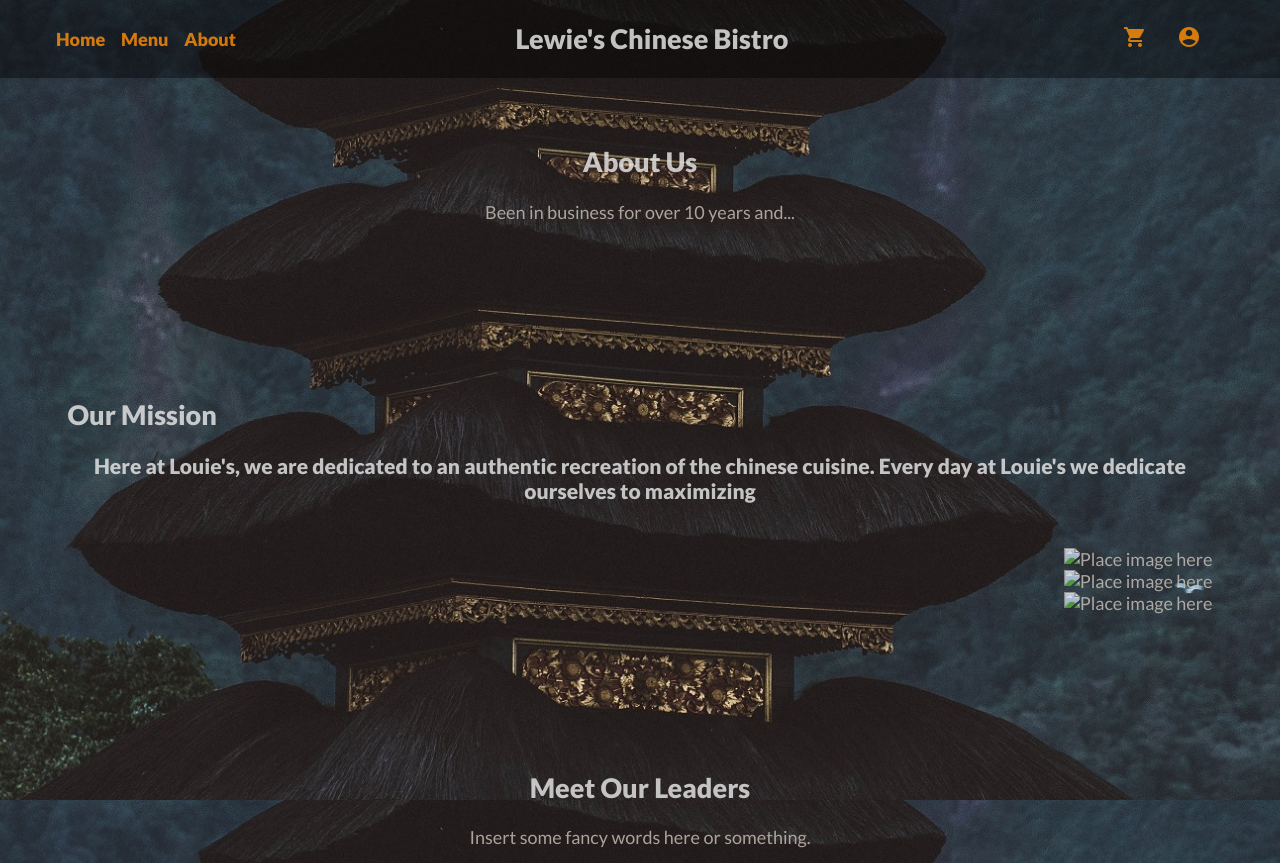
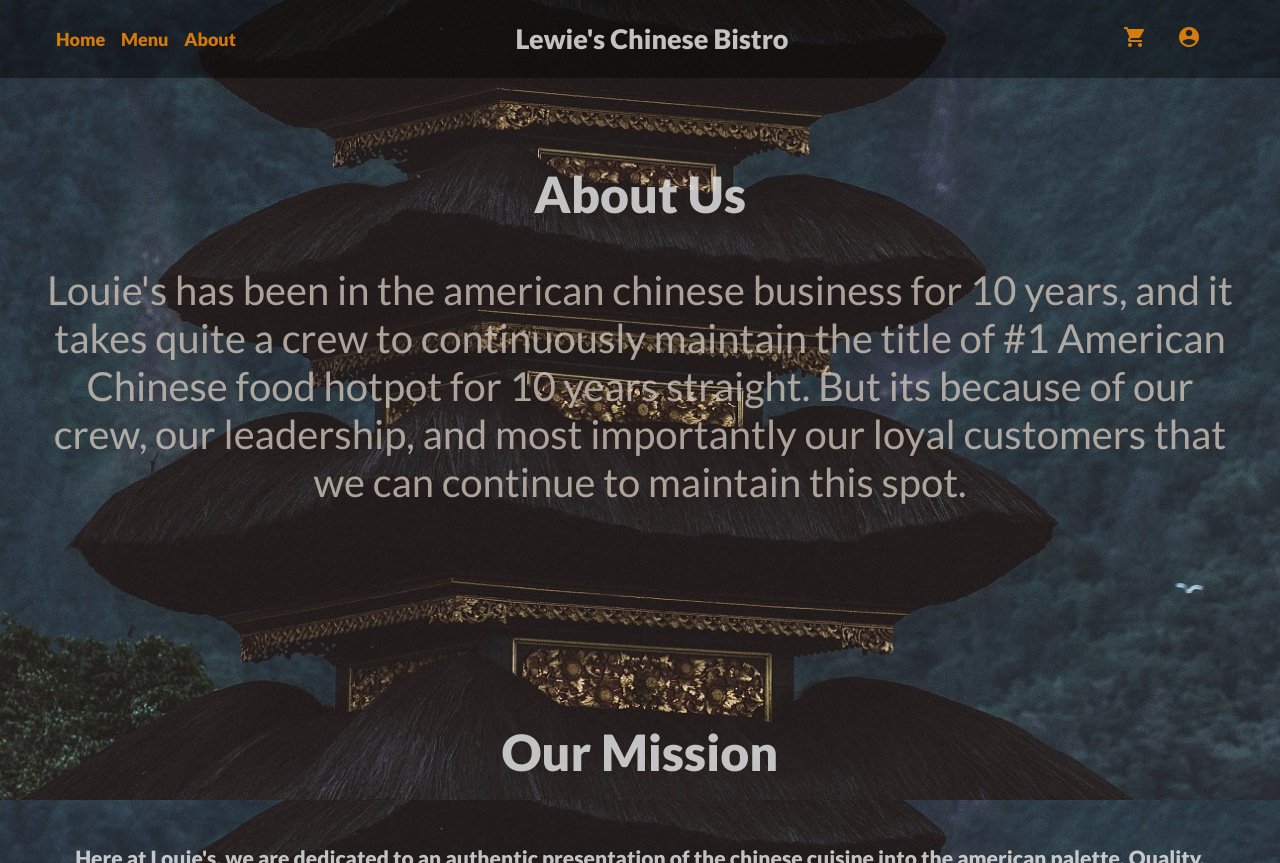
Before and after one commit to abatgali/ProjectGroup10, a PHP site: page /about.php in a window 1280 px wide. Shown: the top 863 px of the page. Run offline with PHP 8.4, Linux system fonts and the light colour scheme.

Commit message:
About Us completed

```diff
--- a/about.php
+++ b/about.php
@@ -12,31 +12,29 @@ require("includes/header.php");
 ?>
 
             <div class="aboutTop">
-                <h2>About Us</h2>
-                <p>Been in business for over 10 years and...</p>
+                <h2 class="aboutTitle">About Us</h2>
+                <p class="aboutUs">Louie's has been in the american chinese business for 10 years, and it takes quite a crew to continuously maintain the title of #1 American Chinese food hotpot for 10 years straight. But its because of our crew, our leadership, and most importantly our loyal customers that we can continue to maintain this spot. </p>
             </div>
             <br>
             <div class="aboutMid">
                 <article>
-                    <h2>Our Mission</h2>
-                    <h3>Here at Louie's, we are dedicated to an authentic recreation of the chinese cuisine. Every day at Louie's we dedicate ourselves to maximizing</h3>
+                    <h1 class="aboutTitle"> Our Mission</h1><br>
+                    <h3>Here at Louie's, we are dedicated to an authentic presentation of the chinese cuisine into the american palette. Quality, Consistency, and Integrity are
+                        the three most important factors that go into every dish you're served by us, and we can promise you that you'll be able to taste the fresh, locally sourced, and handmade quality that goes into every dish.
+                        Every part of our crew from our CEO Louie Zhu, to the cashier at your local restaurant pride themselves on meeting these standards, and its because of this love and caring environment that we can provide america with the best chinese they'll ever have!
+                    </h3>
                 </article>
-                <aside>
-                    <div class="aboutMidPic1">
-                        <img src="" alt="Place image here">
+
+                    <div class="aboutMidPics">
+                        <img id="aboutMidPic1" src="images/I0000dHTeoiOvkfg.jpg" alt="Place image here">
+                        <img id="aboutMidPic2" src="images/istockphoto-466666638-170667a.jpg" alt="Place image here">
+                        <img id="aboutMidPic3" src="images/portrait-happy-proud-asian-chef-smiling-camera-kitchen-successful-restaurant-culinary-business-concept-178738673.jpg" alt="Place image here">
                     </div>
-                    <div class="aboutMidPic2">
-                        <img src="" alt="Place image here">
-                    </div>
-                    <div class="aboutMidPic3">
-                        <img src="" alt="Place image here">
-                    </div>
-                </aside>
+
             </div>
             <br>
             <div class="aboutBottom">
-                <h2>Meet Our Leaders</h2>
-                <p>Insert some fancy words here or something.</p>
+                <h2 class="aboutTitle">Our Industry Defining Team</h2>
                 <div class="leaderPhoto">
                     <div class="leader">
                         <img class="leaderPictures" src="images/red%20ranger.jpg" alt="Leader photo">
--- a/cart.php
+++ b/cart.php
@@ -1,4 +1,4 @@
-<?php
+ <?php
 /**
  * Author: James Ritter
  * Date: $(DATE)
--- a/css/main.css
+++ b/css/main.css
@@ -118,6 +118,12 @@ nav a:hover {
 }
 
 /* About Us Page*/
+.aboutUs {
+    font-size: 40px;
+}
+.aboutTitle{
+    font-size: 50px;
+}
 .aboutTop {
     text-align: center;
     margin: 1.25em;
@@ -125,18 +131,49 @@ nav a:hover {
 }
 
 .aboutMid {
+    text-align: center;
     margin: 1.25em;
     padding: 1.25em;
+
 }
 
 .aboutMid article {
-    text-align: left;
+    text-align: center;
     padding: 1.25em;
 }
 
 .aboutMid aside {
     text-align: right;
     padding: 1.25em;
+}
+
+.aboutMidPics{
+    text-align:center;
+
+}
+
+#aboutMidPic1{
+    display:inline-block;
+    height: 250px;
+    width: 350px;
+
+}
+
+#aboutMidPic2{
+    display:inline-block;
+    padding-left: 50px;
+    padding-right: 50px;
+    height: 250px;
+    width: 350px;
+
+}
+
+#aboutMidPic3{
+    display:inline-block;
+    height: 250px;
+    width: 350px;
+    width: 350px;
+
 }
 
 .aboutBottom {
@@ -152,7 +189,7 @@ nav a:hover {
 
 .leaderPictures {
     height: 250px;
-    length: 250px;
+    width: 240px;
 }
 
 /*List Menu*/
```
Also changed, not shown: images/I0000dHTeoiOvkfg.jpg (added), images/blue ranger.jpg (added), images/istockphoto-466666638-170667a.jpg (added), images/portrait-happy-proud-asian-chef-smiling-camera-kitchen-successful-restaurant-culinary-business-concept-178738673.jpg (added), images/red ranger.jpg (added).
